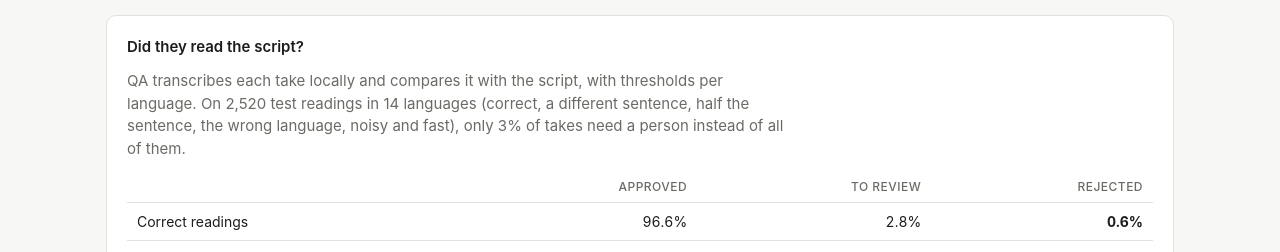
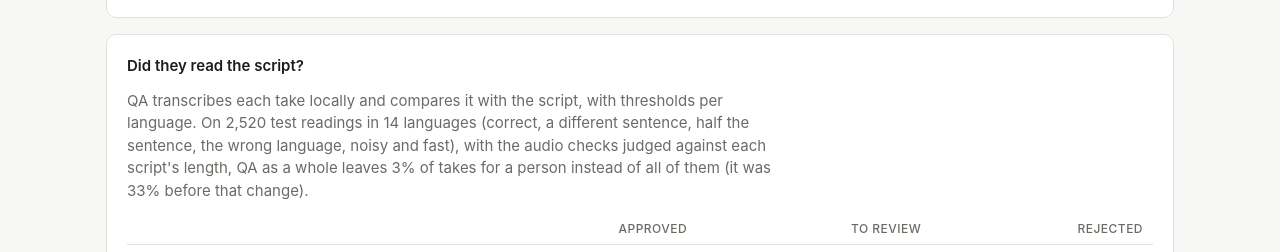
Before and after one commit to AarnavNoble/script-assignment, a Next.js app: page /findings in a window 1280 px wide. Shown: the part 799-1051 px from the top of the page. Built offline with nearby package versions, Linux system fonts and the light colour scheme.

Commit message:
docs, findings: report QA overall (3.0% to a person), not just the script check

```diff
--- a/app/findings/page.tsx
+++ b/app/findings/page.tsx
@@ -8,7 +8,7 @@ const headline = [
   { value: '243 / 275', label: 'late takes saved', note: 'was 9 / 288: never-held scripts first, 87% less contributor time lost' },
   { value: '~57 / s', label: 'claims before p95 > 50 ms', note: '57x today, one Postgres + one Node process; the pool is the limit' },
   { value: '~2 h', label: 'warning before a pool runs dry', note: 'popular languages run out at ~2.7 h at today’s traffic mix' },
-  { value: '3%', label: 'of takes left for a person', note: 'script check (local Whisper): 90% of wrong readings rejected, 0.6% of correct ones wrongly, 14 languages' },
+  { value: '3%', label: 'of takes left for a person', note: 'QA as a whole, with the script check (local Whisper): 90% of wrong readings rejected, 0.6% of correct ones wrongly, 14 languages' },
 ];
 
 export default function FindingsPage() {
@@ -54,7 +54,7 @@ export default function FindingsPage() {
         <p className={styles.text}>
           QA transcribes each take locally and compares it with the script, with thresholds per language. On 2,520
           test readings in 14 languages (correct, a different sentence, half the sentence, the wrong language, noisy and
-          fast), only 3% of takes need a person instead of all of them.
+          fast), with the audio checks judged against each script's length, QA as a whole leaves 3% of takes for a person instead of all of them (it was 33% before that change).
         </p>
         <div className="table-wrap">
           <table>
```
Also changed, not shown: 1 other file (tests, documents, lock files or other folders).
